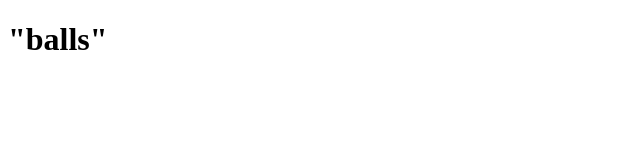
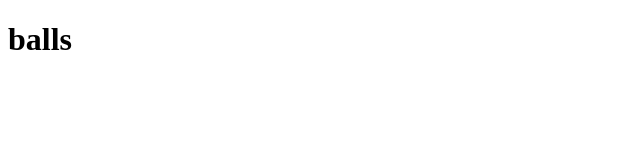
Before and after one commit to bleach4u/bleach4u.github.io, a plain HTML site: page index.html in a window 1280 px wide. Shown: the whole page, without its empty margins (0-640 px from the left). Drawn offline with Linux system fonts and the light colour scheme.

Commit message:
Update index.html

```diff
--- a/index.html
+++ b/index.html
@@ -2,8 +2,6 @@
 
 <html>
   <body>
-    <h1>
-      "balls"
-    </h1>
+    <h1>balls</h1>
   </body>
 </html>
```
